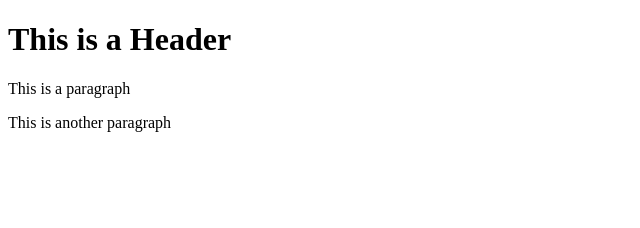
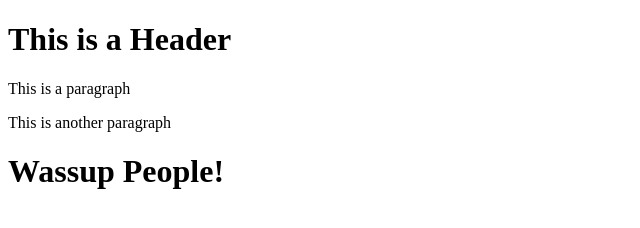
Before and after one commit to antharding/git-test, a website: page index.html in a window 1280 px wide. Shown: the whole page, without its empty margins (0-640 px from the left). Drawn offline with Linux system fonts and the light colour scheme.

Commit message:
Using NPM

```diff
--- a/index.html
+++ b/index.html
@@ -4,5 +4,8 @@
         <h1>This is a Header</h1>
         <p>This is a paragraph</p>
         <p>This is another paragraph</p>
+        <div>
+            <h1>Wassup People!</h1>
+        </div>
     </body>
 </html>
```
Also changed, not shown: package.json (added, +19 -0 lines), 2 other files.
